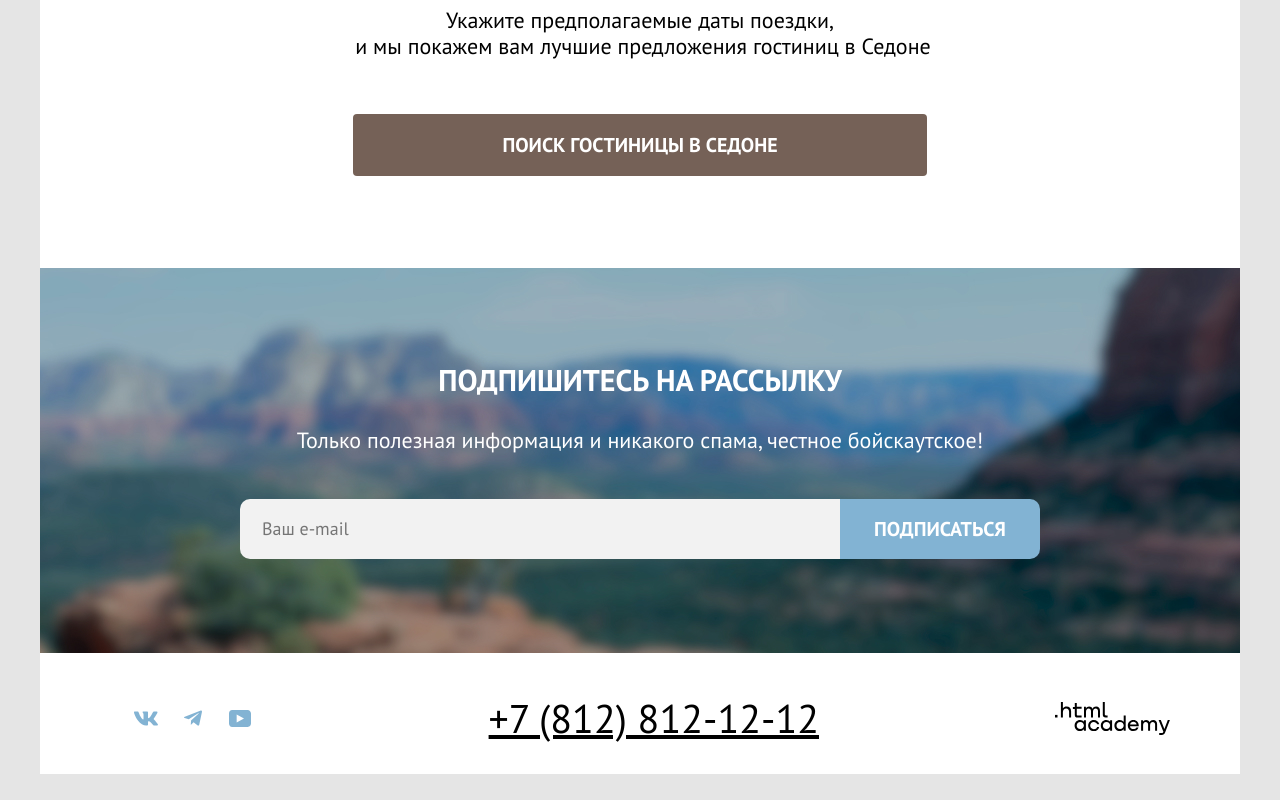
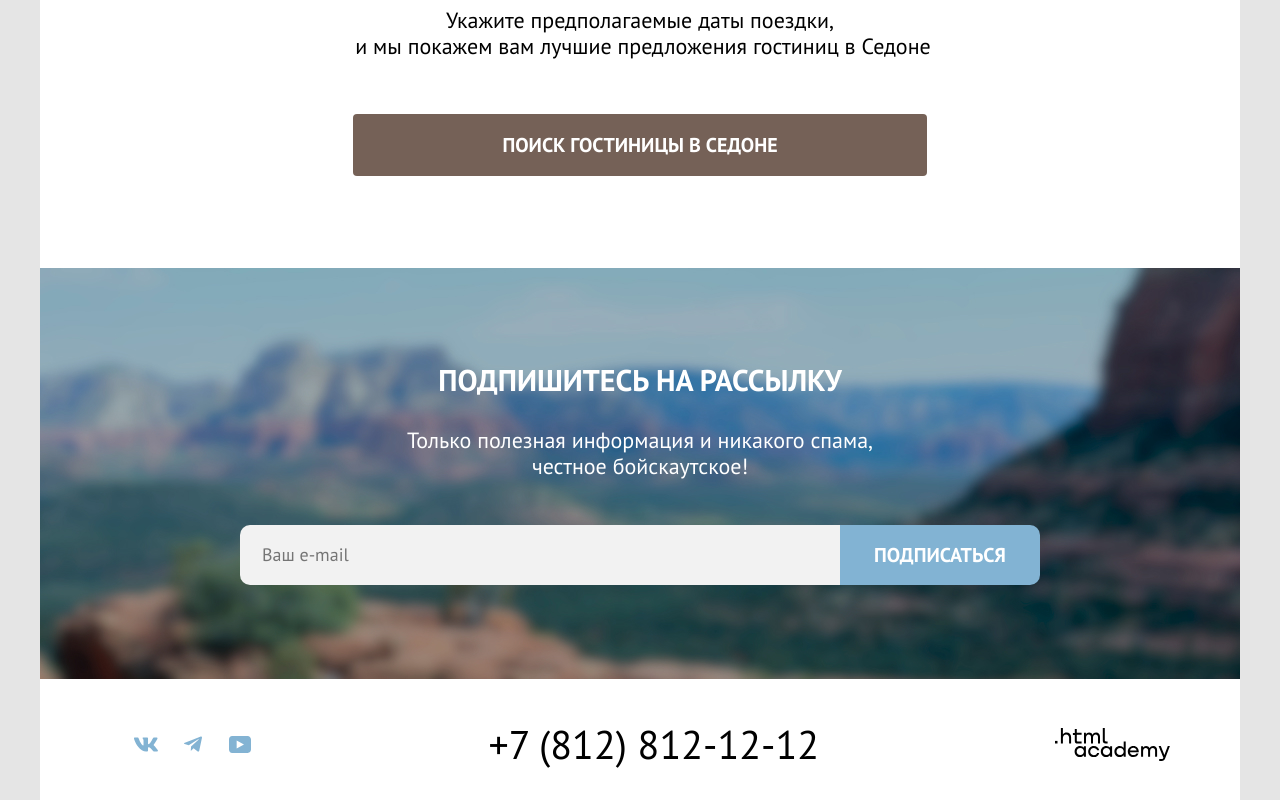
Before and after one commit to htmlacademy-htmlcss/2026639-sedona-34, a plain HTML site: page index.html in a window 1280 px wide. Shown: the part 2564-3364 px from the top of the page. Before the commit the page ends 3338 px from the top, so only its background shows below. Drawn offline with Linux system fonts and the light colour scheme; files whose address does not match are found by name.

Commit message:
Добавляет пропущенный перенос и убирает стилизацию номера

```diff
--- a/index.html
+++ b/index.html
@@ -121,7 +121,7 @@
 
       <section class="subscribe">
         <h2 class="subscribe-title">Подпишитесь на рассылку</h2>
-        <p class="subscribe-description">Только полезная информация и никакого спама, честное бойскаутское!</p>
+        <p class="subscribe-description">Только полезная информация и никакого спама,<br> честное бойскаутское!</p>
         <form class="subscribe-form" action="https://echo.htmlacademy.ru/" method="post">
           <label class="visually-hidden" for="subcribe-email">
             Введите ваш e-mail.
--- a/styles/styles.css
+++ b/styles/styles.css
@@ -256,6 +256,7 @@ body {
   line-height: 40px;
   font-style: normal;
   color: #000000;
+  text-decoration: none;
 }
 
 .academy-logo {
```
